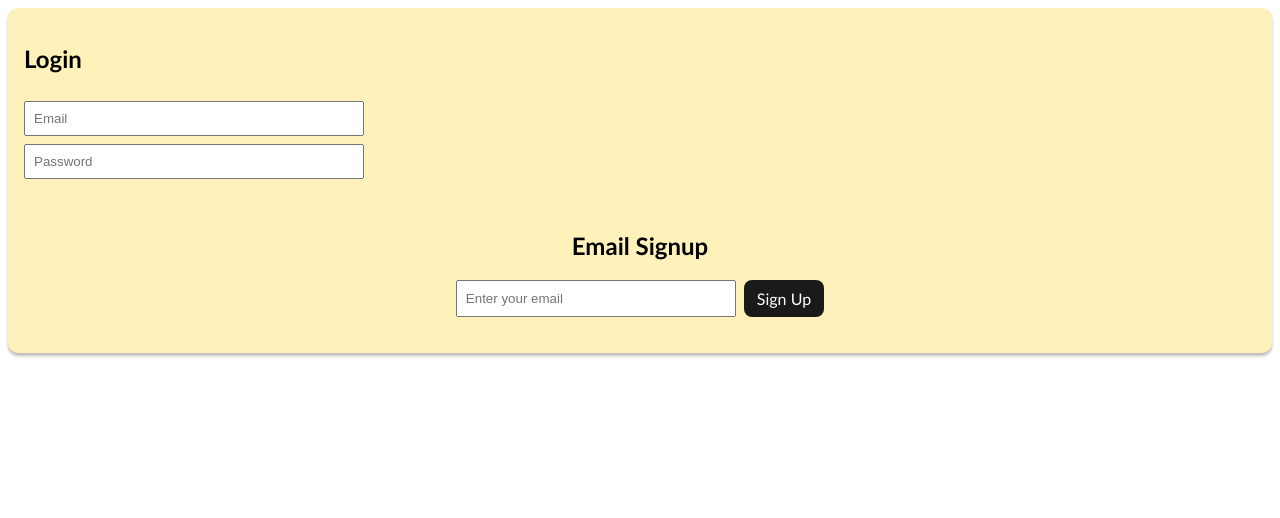
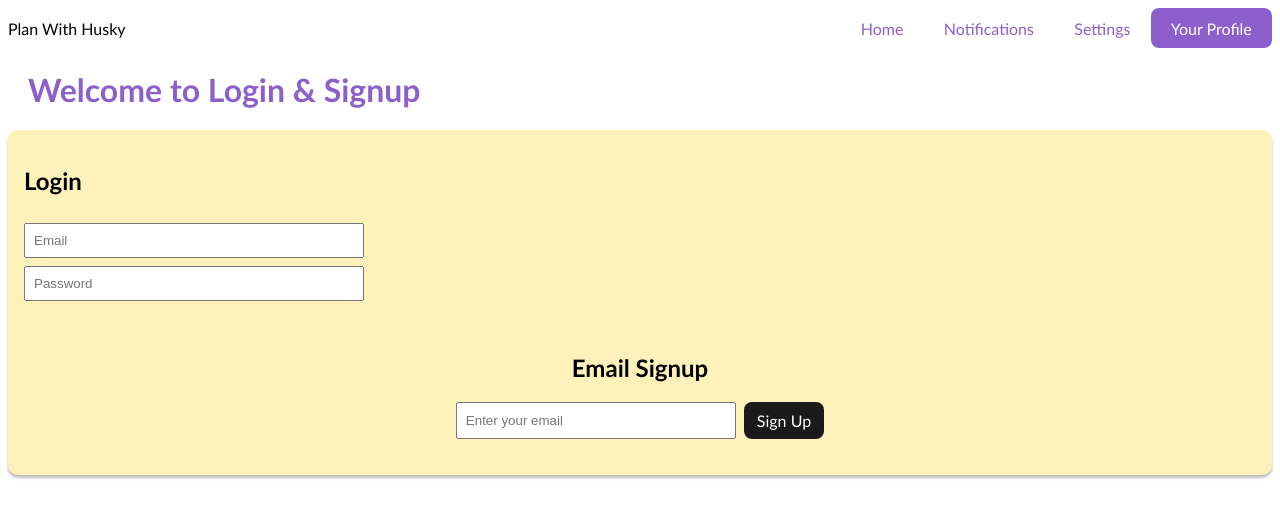
Before and after one commit to hcp-uw/plan-with-husky, a React (Vite) app in the folder starter-frontend/: page /login in a window 1280 px wide. Shown: the top 518 px of the page. Built offline with nearby package versions, Linux system fonts and the light colour scheme.

Commit message:
somewhat fixed login screen, added back the title and buttons on top, removed parent from login-page classname so that it was formatted properly.

```diff
--- a/starter-frontend/src/pages/Login.css
+++ b/starter-frontend/src/pages/Login.css
@@ -1,5 +1,3 @@
-@import "./Home.css";
-
 .login-page .menu {
   padding: 12px;
 }
--- a/starter-frontend/src/pages/Login.jsx
+++ b/starter-frontend/src/pages/Login.jsx
@@ -8,6 +8,22 @@ export default function Login() {
 
     return (
         <>
+            <div className="login-page">
+                <div className="navigation">
+                    <div>Plan With Husky</div>
+                    <div className="buttons">
+                        <button>Home</button>
+                        <button>Notifications</button>
+                        <button>Settings</button>
+                        <button id="profile-button">Your Profile</button>
+                    </div>
+                </div>
+
+                <div className="title">
+                    <h1>Welcome to Login & Signup</h1>
+                </div>
+            </div>
+
             <div className="content login-content">
                 <div className="login-form">
                     <h2>Login</h2>
```
